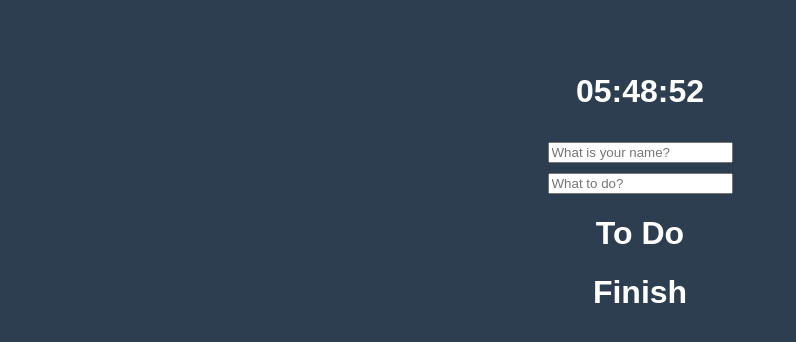
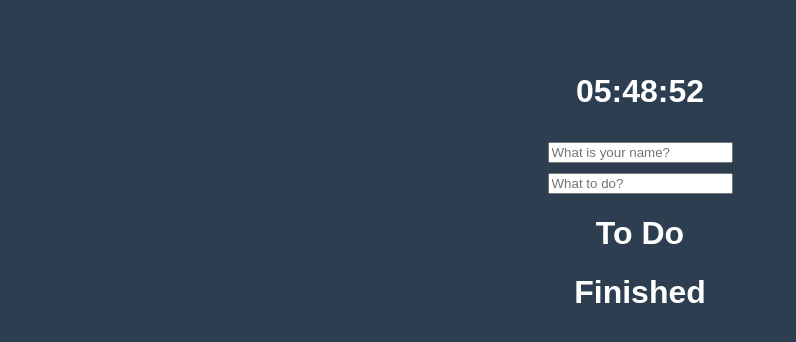
Before and after one commit to jum94kr/Finalised, a website built with Parcel: page index.html in a window 1280 px wide. Shown: the part 38-380 px from the top of the page, without its empty margins (0-796 px from the left). Built offline with nearby package versions, Linux system fonts and the light colour scheme; no server answers.

Commit message:
Update index.html

```diff
--- a/index.html
+++ b/index.html
@@ -30,7 +30,7 @@
 			</ul>
 		<div class="finished">
 			<h1 class="finished-title">
-				Finish
+				Finished
 			</h1>
 			<ul class="finished-list">
 			</ul>
```
